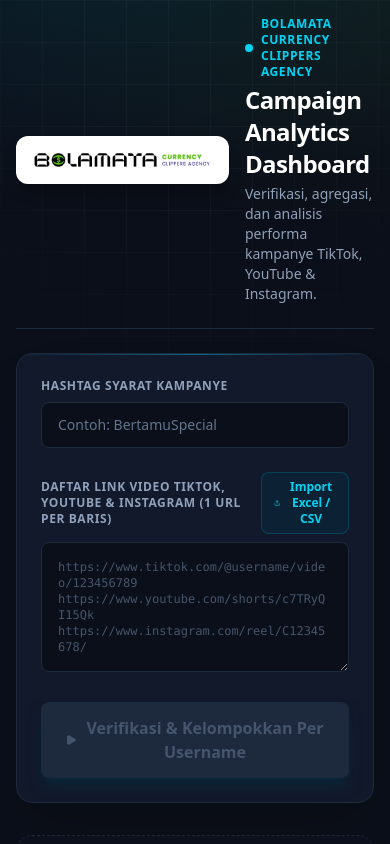
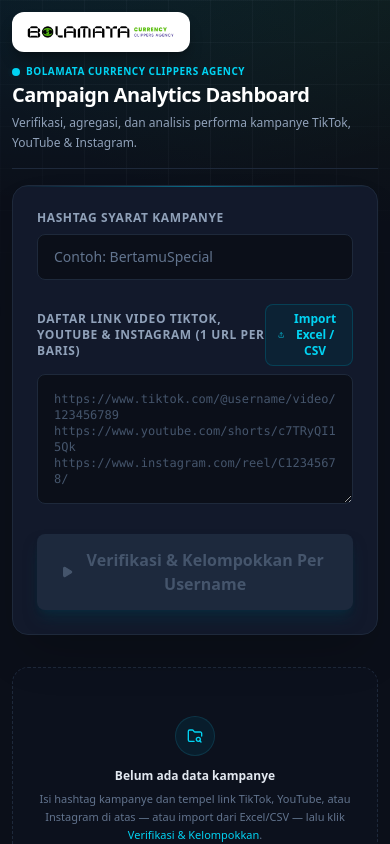
Before and after one commit to diegoxxy/bolamata-campaign-dashboard, a Next.js app: page / in a window 390 px wide. Shown: the top 844 px of the page. Built offline with nearby package versions, Linux system fonts and the light colour scheme.

Commit message:
support mobile view

```diff
--- a/app/page.tsx
+++ b/app/page.tsx
@@ -248,70 +248,73 @@ export default function Home() {
   }
 
   return (
-    <main className="min-h-screen text-slate-100 p-4 md:p-8 font-sans flex flex-col justify-between">
-      <div className="max-w-7xl mx-auto space-y-6 w-full">
+    <main className="min-h-screen text-slate-100 p-3 sm:p-6 md:p-8 font-sans flex flex-col justify-between overflow-x-hidden">
+      <div className="max-w-7xl mx-auto space-y-4 sm:space-y-6 w-full">
+        {/* Header Layout Responsif */}
         <motion.header
           initial={{ opacity: 0, y: -12 }}
           animate={{ opacity: 1, y: 0 }}
           transition={{ duration: 0.5, ease: [0.16, 1, 0.3, 1] }}
-          className="border-b border-[#1e293b] pb-6 flex flex-col md:flex-row md:items-center justify-between gap-5"
+          className="border-b border-[#1e293b] pb-4 sm:pb-6 flex flex-col md:flex-row md:items-center justify-between gap-4 sm:gap-5"
         >
-          <div className="flex items-center gap-4">
-            <div className="bg-white rounded-xl px-3.5 py-3 shadow-lg shadow-black/30 flex-shrink-0">
+          <div className="flex flex-col sm:flex-row items-start sm:items-center gap-3 sm:gap-4">
+            <div className="bg-white rounded-xl px-3 py-2.5 sm:px-3.5 sm:py-3 shadow-lg shadow-black/30 flex-shrink-0">
               <Image
                 src="/logo-bolamata.png"
                 alt="Bola Mata Currency Clippers Agency"
                 width={1048}
                 height={136}
                 priority
-                className="h-6 sm:h-7 w-auto"
+                className="h-5 sm:h-7 w-auto object-contain"
               />
             </div>
             <div className="min-w-0">
-              <div className="flex items-center gap-2 text-xs font-semibold uppercase tracking-wider mb-1 text-cyan-400">
+              <div className="flex items-center gap-1.5 sm:gap-2 text-[10px] sm:text-xs font-semibold uppercase tracking-wider mb-0.5 sm:mb-1 text-cyan-400">
                 <span className="relative flex h-2 w-2 flex-shrink-0">
                   <span className="animate-ping absolute inline-flex h-full w-full rounded-full bg-cyan-400 opacity-75" />
                   <span className="relative inline-flex rounded-full h-2 w-2 bg-cyan-400" />
                 </span>
-                BolaMata Currency Clippers Agency
+                <span className="truncate">BolaMata Currency Clippers Agency</span>
               </div>
-              <h1 className="text-2xl md:text-3xl font-bold tracking-tight text-white">
+              <h1 className="text-xl sm:text-2xl md:text-3xl font-bold tracking-tight text-white">
                 Campaign Analytics Dashboard
               </h1>
-              <p className="text-sm text-slate-400 mt-1">
+              <p className="text-xs sm:text-sm text-slate-400 mt-1 leading-relaxed">
                 Verifikasi, agregasi, dan analisis performa kampanye TikTok, YouTube &amp; Instagram.
               </p>
             </div>
           </div>
+
           <AnimatePresence>
             {hasResult && (
               <motion.div
-                initial={{ opacity: 0, scale: 0.9 }}
+                initial={{ opacity: 0, scale: 0.95 }}
                 animate={{ opacity: 1, scale: 1 }}
-                exit={{ opacity: 0, scale: 0.9 }}
-                className="flex items-center gap-2 self-start md:self-auto"
+                exit={{ opacity: 0, scale: 0.95 }}
+                className="flex items-center gap-2 w-full md:w-auto pt-2 md:pt-0"
               >
                 <motion.button
                   whileHover={{ y: -1 }}
                   whileTap={{ scale: 0.96 }}
                   onClick={handleShare}
                   disabled={sharing}
-                  className="inline-flex items-center gap-1.5 px-4 py-2 bg-cyan-600 hover:bg-cyan-500 disabled:bg-slate-700 text-white rounded-lg text-xs font-semibold transition-colors cursor-pointer"
+                  className="flex-1 md:flex-initial inline-flex items-center justify-center gap-1.5 px-3.5 py-2.5 md:px-4 md:py-2 bg-cyan-600 hover:bg-cyan-500 disabled:bg-slate-700 text-white rounded-lg text-xs font-semibold transition-colors cursor-pointer"
                 >
                   {sharing ? (
                     <Loader2 className="w-3.5 h-3.5 animate-spin" />
                   ) : (
                     <Share2 className="w-3.5 h-3.5" />
                   )}
-                  Share Hasil
+                  <span>Share Hasil</span>
                 </motion.button>
                 <motion.button
                   whileHover={{ y: -1 }}
                   whileTap={{ scale: 0.96 }}
                   onClick={handleReset}
-                  className="inline-flex items-center gap-1.5 px-4 py-2 bg-rose-600/20 text-rose-400 hover:bg-rose-600/30 border border-rose-500/30 rounded-lg text-xs font-semibold transition-colors cursor-pointer"
+                  className="flex-1 md:flex-initial inline-flex items-center justify-center gap-1.5 px-3.5 py-2.5 md:px-4 md:py-2 bg-rose-600/20 text-rose-400 hover:bg-rose-600/30 border border-rose-500/30 rounded-lg text-xs font-semibold transition-colors cursor-pointer"
                 >
-                  <RotateCcw className="w-3.5 h-3.5" /> Reset / Analisis Baru
+                  <RotateCcw className="w-3.5 h-3.5" />
+                  <span>Reset</span>
                 </motion.button>
               </motion.div>
             )}
@@ -342,9 +345,9 @@ export default function Home() {
               className="overflow-hidden"
             >
               <div className="text-xs text-cyan-300 bg-cyan-950/30 border border-cyan-800/50 p-3 rounded-lg space-y-2">
-                <div className="flex justify-between items-center">
-                  <span>Memproses analisis link...</span>
-                  <span className="font-mono font-bold">
+                <div className="flex justify-between items-center text-xs">
+                  <span className="truncate pr-2">Memproses analisis link...</span>
+                  <span className="font-mono font-bold whitespace-nowrap">
                     {progress.done} / {progress.total} link
                   </span>
                 </div>
@@ -381,13 +384,13 @@ export default function Home() {
                 initial={{ opacity: 0, y: 8 }}
                 animate={{ opacity: 1, y: 0 }}
                 transition={{ duration: 0.4, delay: 0.1 }}
-                className="border border-dashed border-[#1e293b] rounded-2xl py-16 px-6 text-center bg-[#0f1524]/40"
+                className="border border-dashed border-[#1e293b] rounded-2xl py-12 sm:py-16 px-4 sm:px-6 text-center bg-[#0f1524]/40"
               >
-                <div className="mx-auto w-12 h-12 rounded-full bg-cyan-950/40 border border-cyan-900/50 flex items-center justify-center mb-4">
-                  <FolderSearch className="w-5 h-5 text-cyan-400" />
+                <div className="mx-auto w-10 h-10 sm:w-12 sm:h-12 rounded-full bg-cyan-950/40 border border-cyan-900/50 flex items-center justify-center mb-3 sm:mb-4">
+                  <FolderSearch className="w-4 h-4 sm:w-5 sm:h-5 text-cyan-400" />
                 </div>
-                <h3 className="text-sm font-semibold text-slate-200">Belum ada data kampanye</h3>
-                <p className="text-xs text-slate-500 mt-1.5 max-w-sm mx-auto">
+                <h3 className="text-xs sm:text-sm font-semibold text-slate-200">Belum ada data kampanye</h3>
+                <p className="text-[11px] sm:text-xs text-slate-500 mt-1.5 max-w-sm mx-auto leading-relaxed">
                   Isi hashtag kampanye dan tempel link TikTok, YouTube, atau Instagram di atas — atau import
                   dari Excel/CSV — lalu klik <span className="text-cyan-400 font-medium">Verifikasi &amp; Kelompokkan</span>.
                 </p>
```
